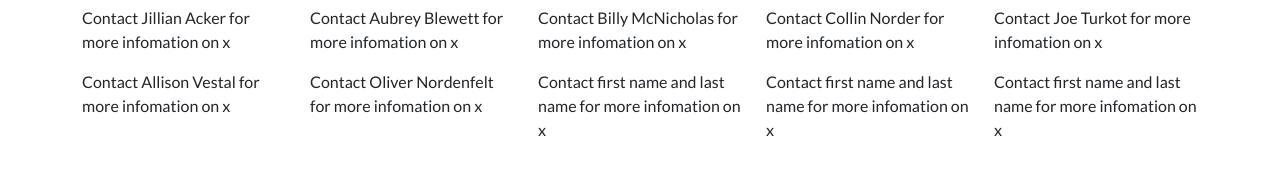
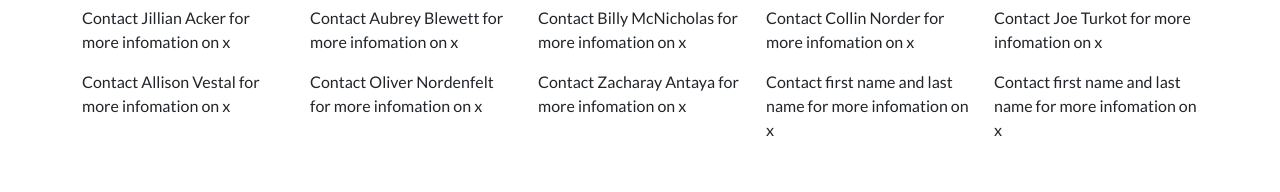
Before and after one commit to ISS-210-group4/ISS210Sec5Group4, a plain HTML site: page index.html in a window 1280 px wide. Shown: the part 2344-2536 px from the top of the page. Drawn offline with nearby package versions, Linux system fonts and the light colour scheme.

Commit message:
Changeanothername.html

```diff
--- a/index.html
+++ b/index.html
@@ -161,7 +161,7 @@
                 <div class="row justify-content-center">
                     <div class="col-sm"><p>Contact Allison Vestal for more infomation on x</p></div>
                     <div class="col-sm"><p>Contact Oliver Nordenfelt for more infomation on x</p></div>
-                    <div class="col-sm"><p>Contact first name and last name for more infomation on x</p></div>
+                    <div class="col-sm"><p>Contact Zacharay Antaya for more infomation on x</p></div>
                     <div class="col-sm"><p>Contact first name and last name for more infomation on x</p></div>
                     <div class="col-sm"><p>Contact first name and last name for more infomation on x</p></div>
                 </div>
```
